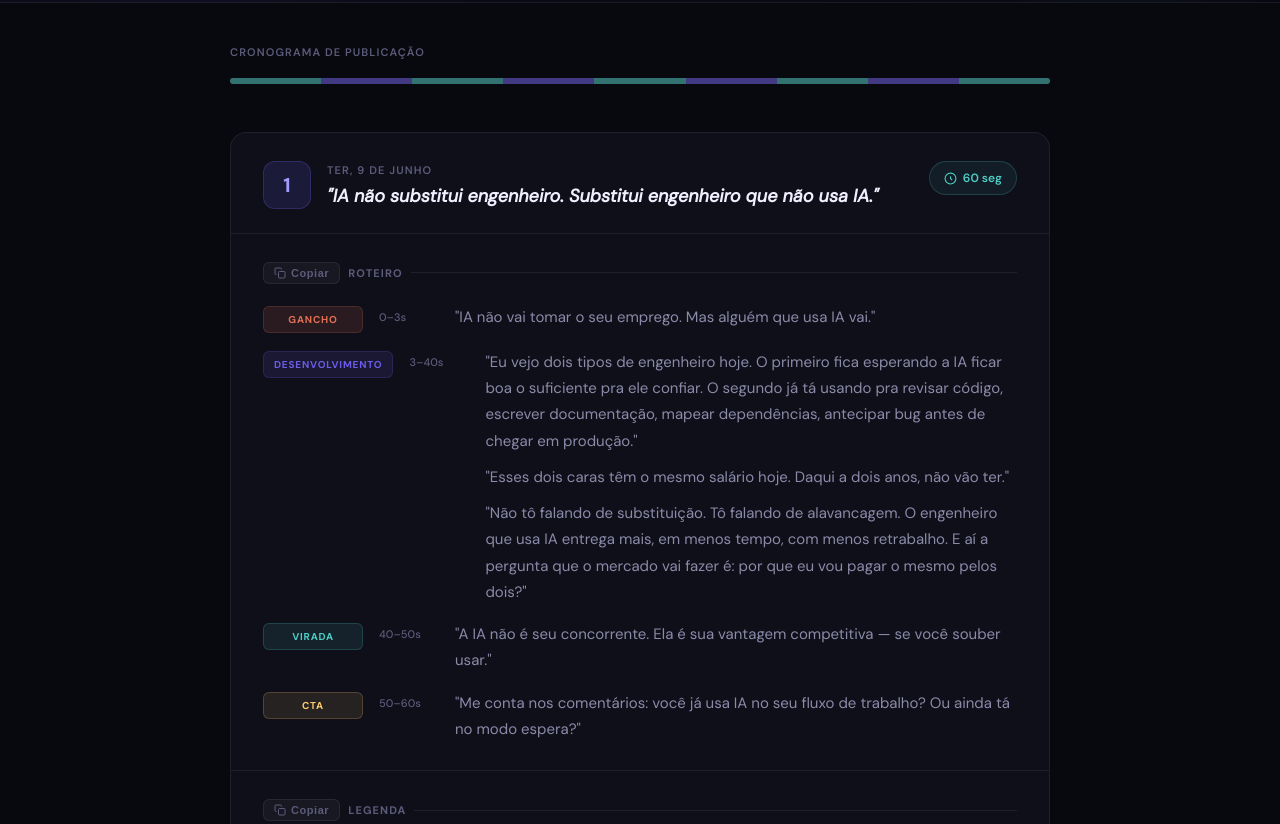
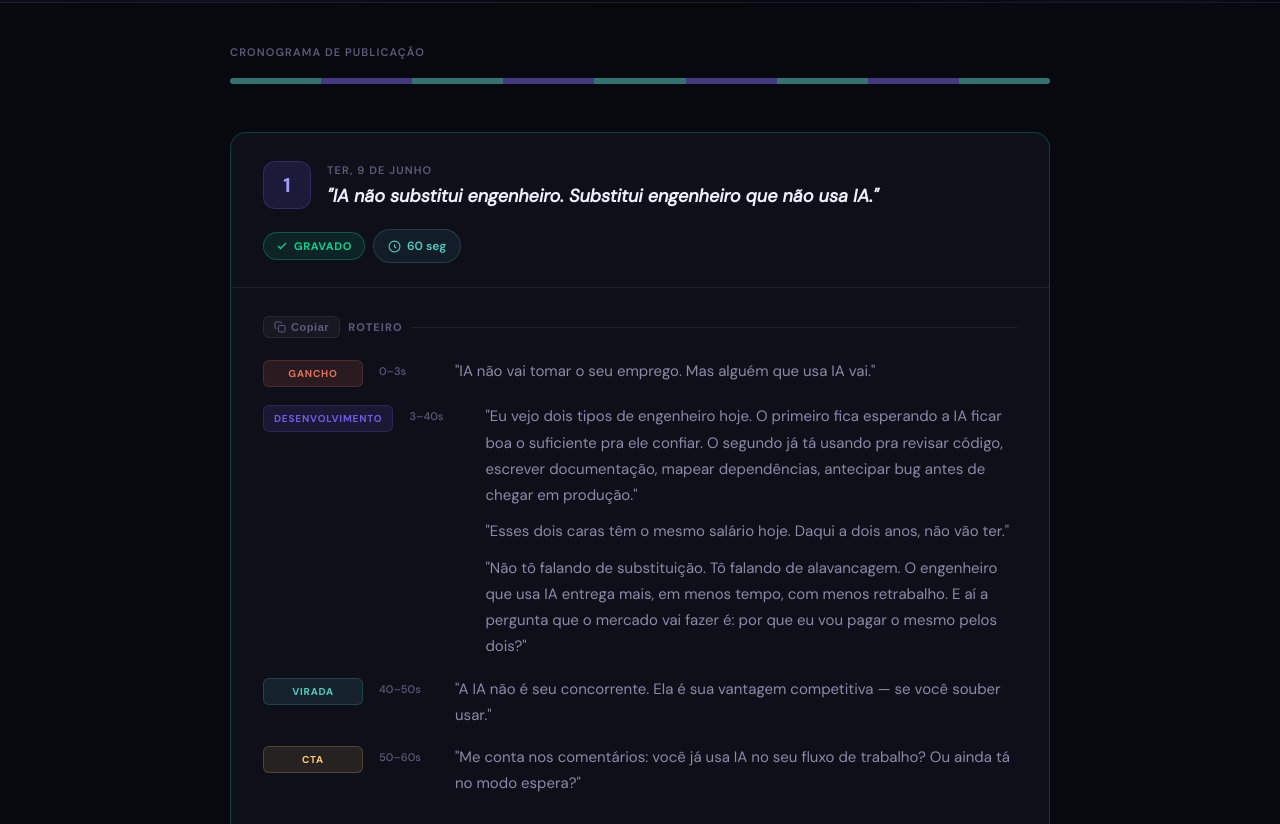
Before and after one commit to raphammbb/apresentacoes, a plain HTML site: page planejamento-reels-fernando.html in a window 1280 px wide. Shown: the part 398-1222 px from the top of the page. Drawn offline with Linux system fonts and the light colour scheme.

Commit message:
marca reels 1, 2 e 3 como gravados

```diff
--- a/planejamento-reels-fernando.html
+++ b/planejamento-reels-fernando.html
@@ -340,6 +340,31 @@
     cursor: default;
   }
 
+  /* ── GRAVADO ── */
+  .reel-card.gravado {
+    border-color: rgba(0,214,143,0.25);
+  }
+  .reel-card.gravado:hover {
+    border-color: rgba(0,214,143,0.4);
+    box-shadow: 0 0 40px rgba(0,214,143,0.07);
+  }
+  .badge-gravado {
+    display: inline-flex;
+    align-items: center;
+    gap: 6px;
+    background: rgba(0,214,143,0.1);
+    border: 1px solid rgba(0,214,143,0.3);
+    color: #00D68F;
+    font-size: 11px;
+    font-weight: 700;
+    letter-spacing: 0.06em;
+    text-transform: uppercase;
+    padding: 4px 12px;
+    border-radius: 100px;
+    white-space: nowrap;
+  }
+  .badge-gravado svg { width: 12px; height: 12px; }
+
   /* ── RESERVA ── */
   .reserva-card {
     background: var(--bg-card);
@@ -471,7 +496,7 @@
 <main class="main">
 
   <!-- REEL 1 -->
-  <article class="reel-card">
+  <article class="reel-card gravado">
     <div class="reel-header">
       <div class="reel-num-block">
         <div class="reel-number">1</div>
@@ -480,10 +505,16 @@
           <div class="reel-title">"IA não substitui engenheiro. Substitui engenheiro que não usa IA."</div>
         </div>
       </div>
+      <div style="display:flex;align-items:center;gap:8px;flex-wrap:wrap;justify-content:flex-end;">
+        <span class="badge-gravado">
+          <svg viewBox="0 0 24 24" fill="none" stroke="currentColor" stroke-width="2.5"><polyline points="20 6 9 17 4 12"/></svg>
+          Gravado
+        </span>
         <span class="reel-date-badge">
           <svg viewBox="0 0 24 24" fill="none" stroke="currentColor" stroke-width="2"><circle cx="12" cy="12" r="10"/><path d="M12 8v4l3 3"/></svg>
           60 seg
         </span>
+      </div>
     </div>
     <div class="roteiro-block">
       <div class="block-title">Roteiro</div>
@@ -530,7 +561,7 @@ Você já usa IA no seu fluxo de trabalho ou ainda tá no modo espera?</div>
   </article>
 
   <!-- REEL 2 -->
-  <article class="reel-card">
+  <article class="reel-card gravado">
     <div class="reel-header">
       <div class="reel-num-block">
         <div class="reel-number">2</div>
@@ -539,10 +570,16 @@ Você já usa IA no seu fluxo de trabalho ou ainda tá no modo espera?</div>
           <div class="reel-title">"O erro clássico de quem começa a automatizar processos"</div>
         </div>
       </div>
+      <div style="display:flex;align-items:center;gap:8px;flex-wrap:wrap;justify-content:flex-end;">
+        <span class="badge-gravado">
+          <svg viewBox="0 0 24 24" fill="none" stroke="currentColor" stroke-width="2.5"><polyline points="20 6 9 17 4 12"/></svg>
+          Gravado
+        </span>
         <span class="reel-date-badge">
           <svg viewBox="0 0 24 24" fill="none" stroke="currentColor" stroke-width="2"><circle cx="12" cy="12" r="10"/><path d="M12 8v4l3 3"/></svg>
           60 seg
         </span>
+      </div>
     </div>
     <div class="roteiro-block">
       <div class="block-title">Roteiro</div>
@@ -591,7 +628,7 @@ Qual processo você tentou automatizar e virou dor de cabeça? Me conta aqui.</d
   </article>
 
   <!-- REEL 3 -->
-  <article class="reel-card">
+  <article class="reel-card gravado">
     <div class="reel-header">
       <div class="reel-num-block">
         <div class="reel-number">3</div>
@@ -600,10 +637,16 @@ Qual processo você tentou automatizar e virou dor de cabeça? Me conta aqui.</d
           <div class="reel-title">"Por que a maioria das empresas vai errar na adoção de IA"</div>
         </div>
       </div>
+      <div style="display:flex;align-items:center;gap:8px;flex-wrap:wrap;justify-content:flex-end;">
+        <span class="badge-gravado">
+          <svg viewBox="0 0 24 24" fill="none" stroke="currentColor" stroke-width="2.5"><polyline points="20 6 9 17 4 12"/></svg>
+          Gravado
+        </span>
         <span class="reel-date-badge">
           <svg viewBox="0 0 24 24" fill="none" stroke="currentColor" stroke-width="2"><circle cx="12" cy="12" r="10"/><path d="M12 8v4l3 3"/></svg>
           60 seg
         </span>
+      </div>
     </div>
     <div class="roteiro-block">
       <div class="block-title">Roteiro</div>
```
Lines whose indentation alone changed are shown as unchanged.
